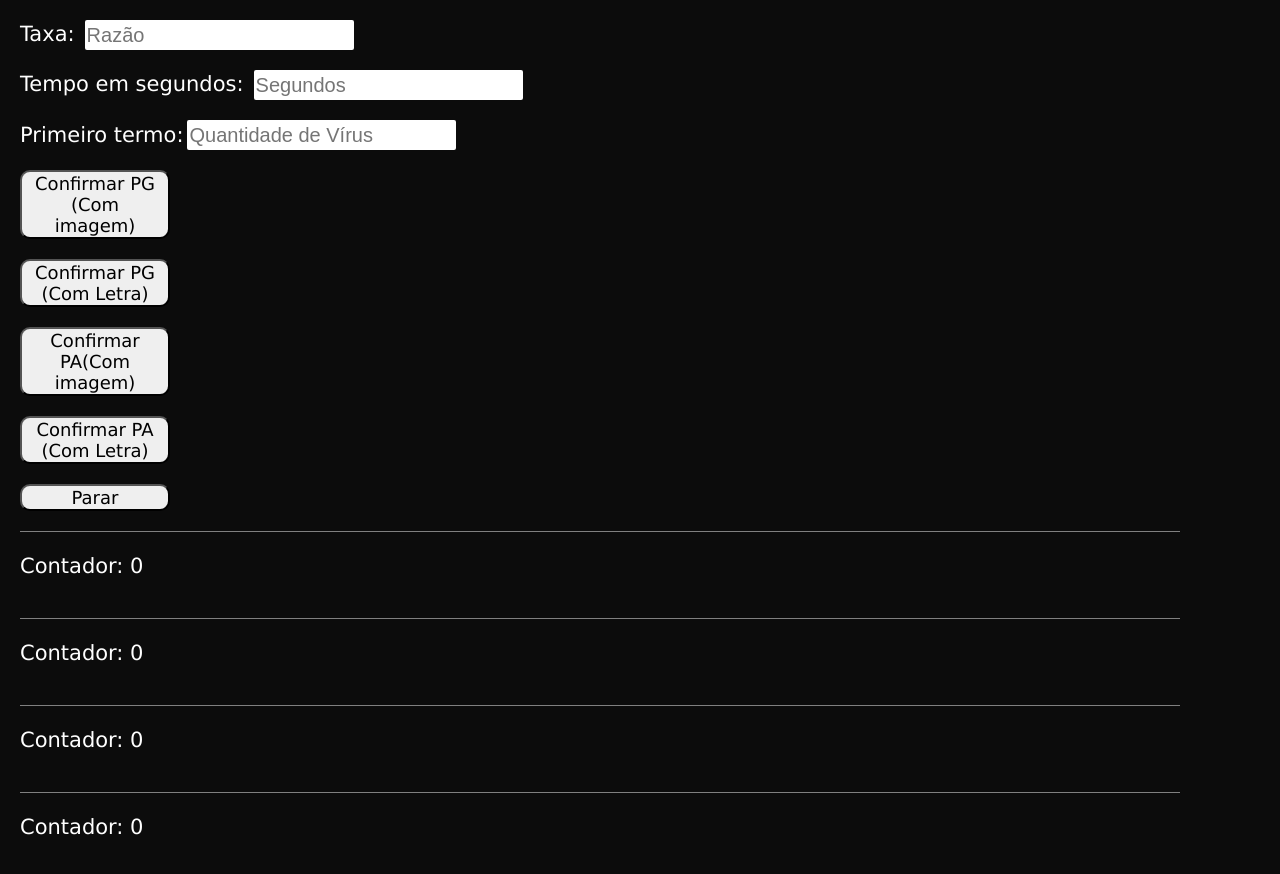
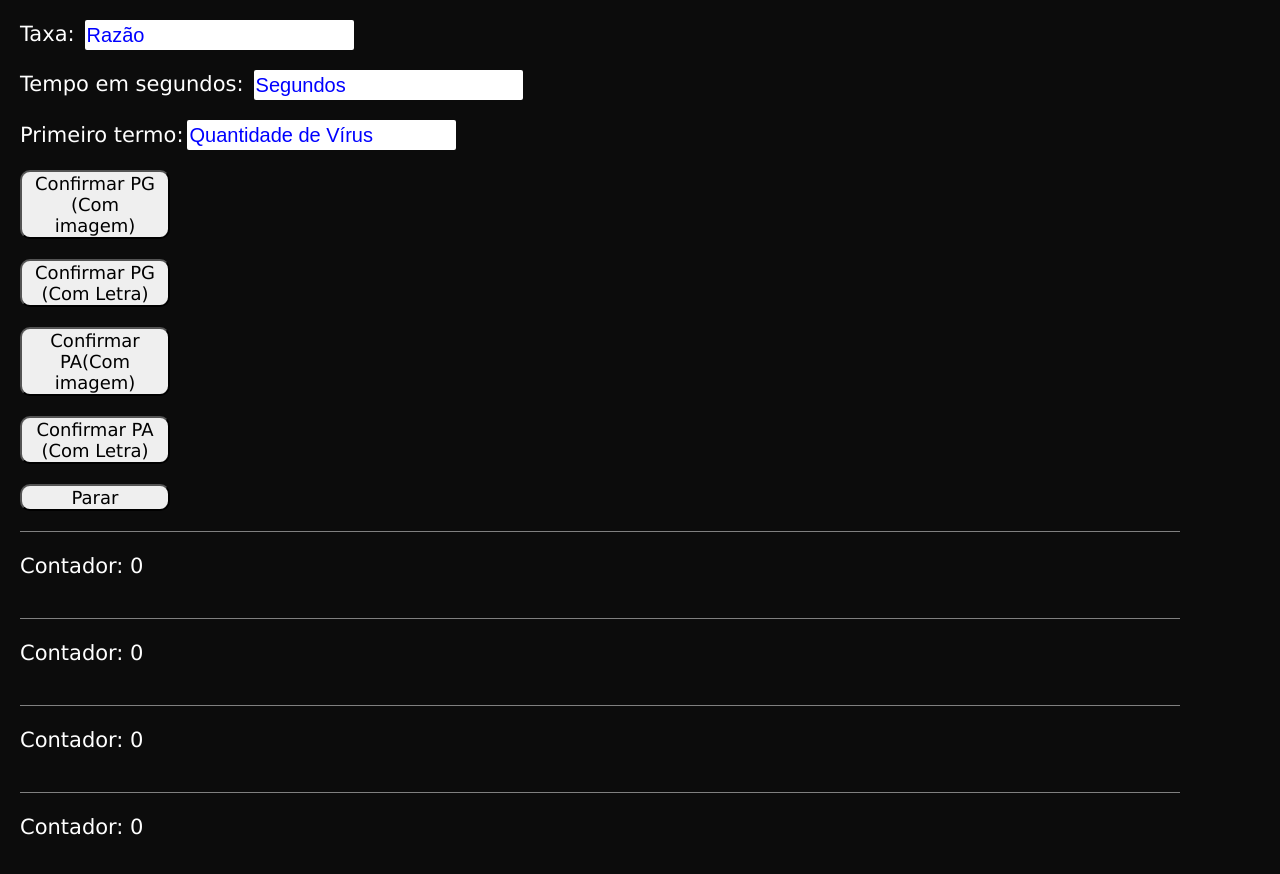
Before and after one commit to gandalfgauss/simulacaoPAPG, a plain HTML site: page index.html in a window 1280 px wide. Shown: the top 874 px of the page. Drawn offline with Linux system fonts and the light colour scheme.

Commit message:
placeholder azul marinho

```diff
--- a/style.css
+++ b/style.css
@@ -74,12 +74,19 @@ span{
   filter: hue-rotate(270deg);
 }
 
+
+
 input{
   border: none;
   outline: none;
   border-radius: 2px;
   height: 30px;
   font-size: 20px;
+}
+
+input::placeholder {
+  color: blue;
+
 }
 
 
```
Also changed, not shown: index.html (+1 -0 lines).
